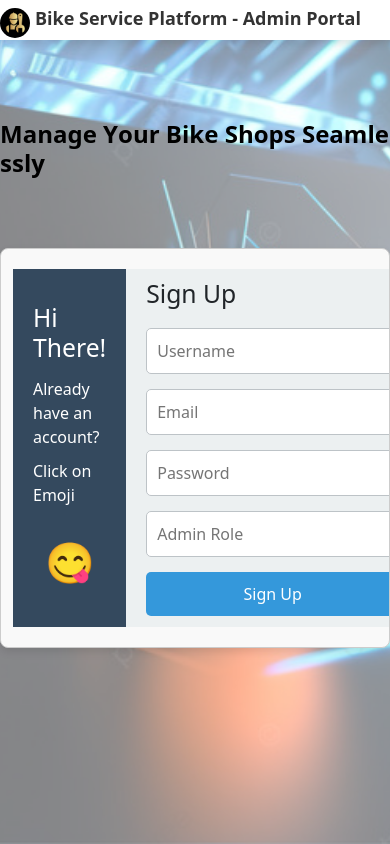
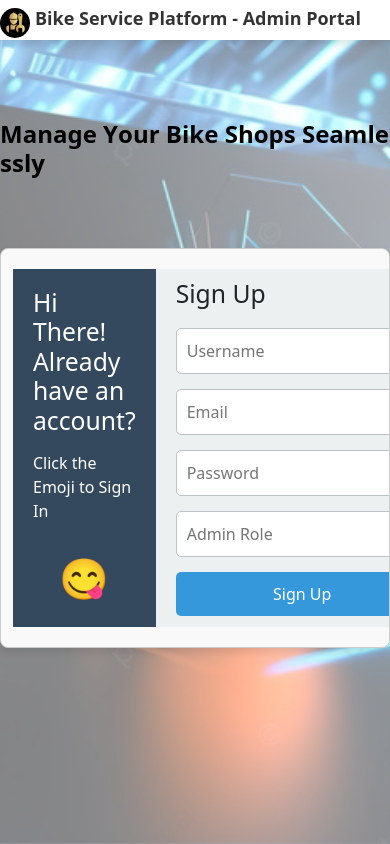
Before and after one commit to AhamedMinhaj456/Motorbike_Service_Station_Reservation_System, a React (Create React App) app in the folder frontend/: page / in a window 390 px wide. Built offline with nearby package versions, Linux system fonts and the light colour scheme.

Commit message:
done with mobile view for home page

```diff
--- a/frontend/src/admin/views/AdminHomePage.css
+++ b/frontend/src/admin/views/AdminHomePage.css
@@ -87,7 +87,14 @@ body, html {
     border-radius: 10px;
     overflow: hidden;
     margin-top: 20px;
+    transition: transform 0.3s, box-shadow 0.3s;
 }
+
+.container:hover {
+    transform: translateY(-5px);
+    box-shadow: 0 8px 16px rgba(0, 0, 0, 0.2);
+}
+
 
 .login-section {
     flex: 1;
@@ -151,7 +158,7 @@ body, html {
 }
 
 .signup-section form button:hover {
-    background-color: #2980b9;
+    background-color: #4caf50;
 }
 
 @media only screen and (max-width: 768px) {
--- a/frontend/src/admin/views/AdminHomePage.jsx
+++ b/frontend/src/admin/views/AdminHomePage.jsx
@@ -71,11 +71,10 @@ const AdminHomePage = () => {
       </h2>
       <div className="container">
         <div className="login-section">
-          <h2>Hi There!</h2>
-          <p>Already have an account?</p>
-          <p>Click on Emoji</p>
+          <h2>{isSignUp ? 'Hi There! Already have an account?' : "Hi There!, Don't have an account?"}</h2>
+          <p>{isSignUp ? 'Click the Emoji to Sign In' : "Click the Emoji to Sign Up"}</p>
           <div className="emoji" onClick={() => setIsSignUp(!isSignUp)}>
-            <span role="img" aria-label="emoji">😋</span>
+            <span role="img" aria-label="emoji">{isSignUp ? '😋' : '🔒'}</span>
           </div>
         </div>
         {isSignUp ? (
```
